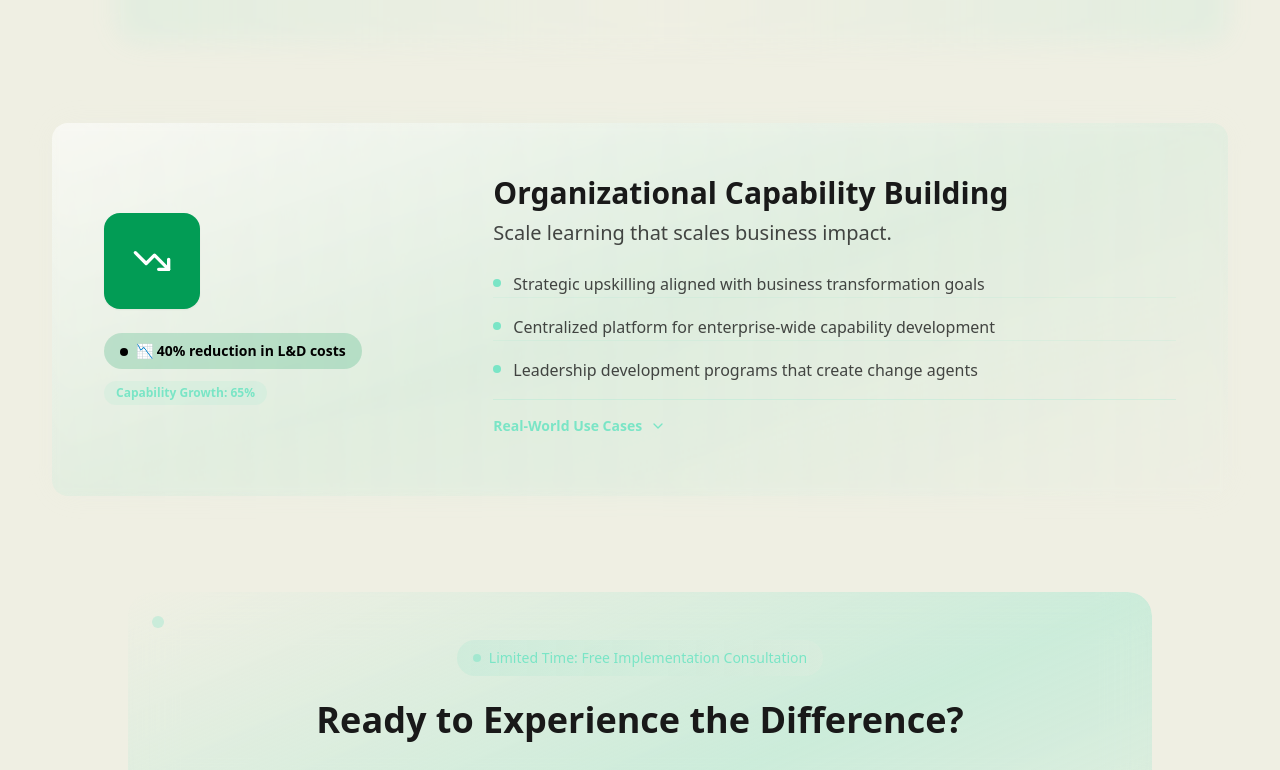
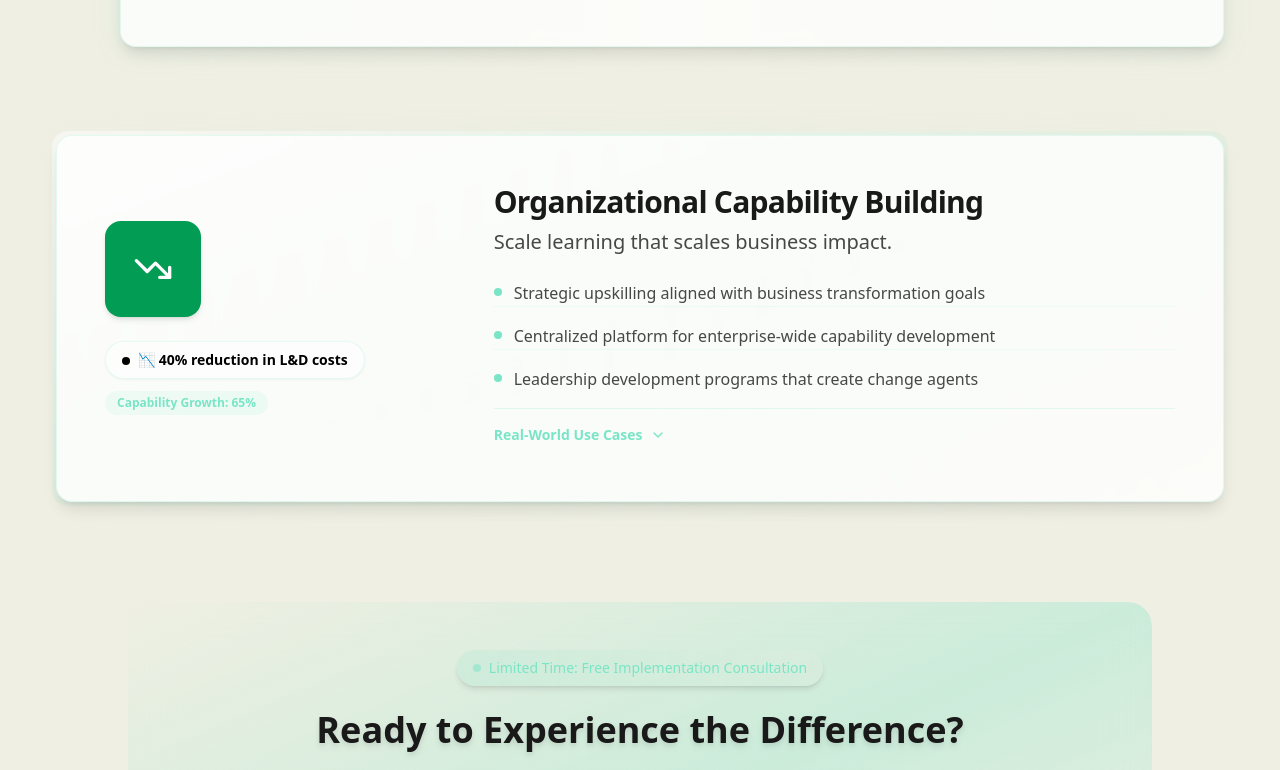
Before and after one commit to kkarakas-lxera/lxera-vision-platform, a React (Vite) app: page / in a window 1280 px wide. Shown: the part 3700-4470 px from the top of the page. Built offline with nearby package versions, Linux system fonts and the light colour scheme.

Commit message:
Refactor: Apply layout improvements
Apply all suggested layout improvements, including visual grouping, spacing, typography, and animation enhancements.

```diff
--- a/src/components/CapabilityCard.tsx
+++ b/src/components/CapabilityCard.tsx
@@ -36,29 +36,39 @@ const CapabilityCard = ({
   const [isExpanded, setIsExpanded] = useState(false);
 
   return (
-    <div
-      className="relative group transition-all duration-700 animate-fade-in-up p-0 md:p-1"
-      style={{animationDelay: `${300 + index * 150}ms`}}
+    <section
+      className="relative group transition-all duration-700 animate-fade-in-up p-0 md:p-1 focus-within:ring-2 focus-within:ring-future-green/40 rounded-2xl"
+      tabIndex={0}
+      style={{ animationDelay: `${300 + index * 150}ms` }}
+      aria-label={title}
     >
-      {/* Gradient background band, no card border */}
+      {/* Soft grouping background */}
       <div className={`absolute inset-0 blur-xs rounded-2xl pointer-events-none
         ${index % 2 === 0
-          ? "bg-gradient-to-br from-white/55 via-future-green/10 to-smart-beige/30"
-          : "bg-gradient-to-bl from-future-green/8 via-white/20 to-smart-beige/30"
+          ? "bg-gradient-to-br from-white/50 via-future-green/10 to-smart-beige/30"
+          : "bg-gradient-to-bl from-future-green/12 via-white/20 to-smart-beige/30"
         }
       `}></div>
-      <div className="relative z-10 flex flex-col lg:flex-row items-center backdrop-blur-[2px] p-6 lg:p-8 xl:p-12 min-h-[260px] md:min-h-[240px]">
+
+      <div className="relative z-10 flex flex-col lg:flex-row items-center backdrop-blur-[2px] p-6 lg:p-8 xl:p-12 min-h-[260px] md:min-h-[240px] shadow-lg hover:shadow-2xl bg-white/80 rounded-2xl transition-all duration-300 border border-future-green/20">
         {/* Icon & Stat */}
         <div className="lg:w-1/3 flex flex-col items-center lg:items-start mb-4 lg:mb-0">
+          {/* Icon: enhanced shadow, bounce, pulse and clear focus */}
           <div
-            className={`w-20 h-20 md:w-24 md:h-24 ${iconBg} rounded-2xl flex items-center justify-center mb-6 shadow-sm transition-all duration-300
-              group-hover:shadow-2xl group-hover:scale-110 group-hover:animate-bounce-slow
+            className={`w-20 h-20 md:w-24 md:h-24 ${iconBg} rounded-2xl flex items-center justify-center mb-6 shadow-md transition-all duration-300
+              group-hover:shadow-emerald-200 group-hover:scale-110 group-hover:animate-bounce-slow focus-visible:ring focus-visible:ring-future-green/50
             `}
+            tabIndex={-1}
+            aria-hidden="true"
           >
-            <Icon className="w-10 h-10 text-white transition-all duration-300 group-hover:scale-110 group-hover:drop-shadow-lg" />
+            <Icon
+              className="w-10 h-10 text-white transition-all duration-300 group-hover:scale-110 group-hover:drop-shadow-lg group-hover:animate-pulse-slow"
+              aria-label={`${title} icon`}
+            />
           </div>
-          <div className="flex items-center gap-2">
-            <span className={`text-xs md:text-sm font-semibold px-4 py-2 rounded-full ${badgeBg} ${badgeBorder}`}>
+          {/* Impact metric badge, with accessibility */}
+          <div className="flex items-center gap-2" tabIndex={-1}>
+            <span className={`text-xs md:text-sm font-semibold px-4 py-2 rounded-full ${badgeBg} ${badgeBorder} border border-future-green/20 drop-shadow-sm bg-white/80`}>
               <span className="w-2 h-2 bg-current rounded-full inline-block mr-2"></span>
               {impactStat}
             </span>
@@ -70,36 +80,44 @@ const CapabilityCard = ({
           )}
         </div>
         <div className="lg:w-2/3 pl-0 lg:pl-8">
-          <h3 className="text-2xl md:text-3xl font-bold text-business-black mb-2">
+          {/* Headings: hierarchy improved */}
+          <h3 className="text-2xl md:text-3xl font-extrabold text-business-black mb-2 tracking-tight leading-tight">
             {title}
           </h3>
           <p className="text-lg md:text-xl text-business-black/80 font-medium mb-6">
             {valueStatement}
           </p>
+
+          {/* Bullets: more space, visual dividers for grouping */}
           <ul className="space-y-0 mb-4">
             {features.map((feature, featureIndex) => (
               <li
                 key={featureIndex}
-                className={`flex items-start text-business-black/80 text-base relative
+                className={`flex items-start text-business-black/80 text-base relative transition-colors duration-200
                   ${featureIndex > 0 ? "pt-4 mt-2 border-t border-future-green/10" : ""}
                 `}
+                aria-label={`Feature: ${feature.replace(/(<([^>]+)>)/gi, "")}`}
               >
                 <span className="w-2 h-2 bg-future-green rounded-full mt-2 mr-3 flex-shrink-0"></span>
                 <span dangerouslySetInnerHTML={{ __html: feature }} className="leading-relaxed" />
               </li>
             ))}
           </ul>
+
+          {/* Use Cases accordion, visually grouped */}
           {useCases.length > 0 && (
             <div className="border-t border-future-green/20 pt-4 mt-2">
               <button
                 onClick={() => setIsExpanded(!isExpanded)}
-                className="flex items-center gap-2 text-future-green hover:text-emerald font-semibold text-sm mb-2 focus:outline-none"
+                className="flex items-center gap-2 text-future-green hover:text-emerald font-semibold text-sm mb-2 focus-visible:outline-none focus-visible:ring focus-visible:ring-future-green/50"
+                aria-expanded={isExpanded}
+                aria-controls={`usecases-${index}`}
               >
                 <span>Real-World Use Cases</span>
                 {isExpanded ? <ChevronUp className="w-4 h-4" /> : <ChevronDown className="w-4 h-4" />}
               </button>
               {isExpanded && (
-                <div className="space-y-2 mt-2">
+                <div className="space-y-2 mt-2" id={`usecases-${index}`}>
                   {useCases.map((useCase, idx) => (
                     <div key={idx} className="flex items-start gap-2 text-business-black/70 text-sm">
                       <span className="w-1.5 h-1.5 bg-emerald rounded-full mt-2 flex-shrink-0"></span>
@@ -112,7 +130,7 @@ const CapabilityCard = ({
           )}
         </div>
       </div>
-    </div>
+    </section>
   );
 };
 
--- a/src/components/WhyLXERASection.tsx
+++ b/src/components/WhyLXERASection.tsx
@@ -30,7 +30,8 @@ const WhyLXERASection = () => {
       </div>
 
       <section id="platform" className="w-full pt-4 pb-24 px-0 sm:px-6 lg:px-12 relative overflow-hidden">
-        <div className="absolute inset-0 bg-gradient-to-br from-future-green/3 via-smart-beige/60 to-future-green/8"></div>
+        {/* Improved gradient transition for visual separation */}
+        <div className="absolute inset-0 bg-gradient-to-br from-future-green/4 via-smart-beige/70 to-future-green/10"></div>
         <div className="absolute inset-0 bg-gradient-to-tr from-smart-beige/30 via-transparent to-future-green/8"></div>
         <AnimatedBackground />
         <div className="max-w-7xl mx-auto relative z-10">
@@ -39,22 +40,19 @@ const WhyLXERASection = () => {
             subtitle="Strategic Outcomes with Tangible Impact"
           />
 
-          {/* Intro box with StatsCounter removed as requested */}
-
-          {/* Testimonial Carousel removed as requested */}
-
+          {/* Capability filter bar */}
           <CapabilityFilter
             activeFilter={activeFilter}
             onFilterChange={setActiveFilter}
           />
 
-          {/* Capabilities grid as open bands, less card-like */}
+          {/* Capabilities grid: add more spacing, grouping on mobile */}
           <div className="space-y-16 lg:space-y-20 px-1">
             {filteredCapabilities.map((capability, index) => (
               <div
                 key={index}
-                className={`relative group ${index % 2 === 1 ? 'lg:ml-16' : ''}`}
-                style={{animationDelay: `${400 + index * 200}ms`}}
+                className={`relative group ${index % 2 === 1 ? 'lg:ml-16' : ''} transition-all duration-500`}
+                style={{ animationDelay: `${400 + index * 200}ms` }}
               >
                 {/* Decorative band, no sharp border */}
                 <div className={`absolute inset-0 blur-md rounded-3xl group-hover:scale-105 group-hover:opacity-70 transition-all duration-700 pointer-events-none
@@ -71,38 +69,37 @@ const WhyLXERASection = () => {
             ))}
           </div>
 
-          {/* CTA section softened, no outlined box */}
+          {/* Section CTA: Enhance focus */}
           <div className="mt-24 text-center animate-fade-in-up animate-delay-1000">
             <div className="relative max-w-5xl mx-auto overflow-hidden rounded-3xl">
-              <div className="absolute inset-0 bg-gradient-to-br from-smart-beige/70 via-future-green/30 to-smart-beige/50 backdrop-blur-xl shadow-2xl"></div>
-
+              <div className="absolute inset-0 bg-gradient-to-br from-smart-beige/85 via-future-green/30 to-smart-beige/70 backdrop-blur-xl shadow-2xl"></div>
               <div className="relative p-10 lg:p-12">
-                <div className="absolute top-6 left-6 w-3 h-3 bg-future-green/30 rounded-full"></div>
-                <div className="absolute bottom-6 right-6 w-2 h-2 bg-smart-beige/60 rounded-full"></div>
-
                 {/* Urgency indicator */}
-                <div className="inline-flex items-center gap-2 bg-gradient-to-r from-future-green/15 to-smart-beige/20 text-future-green text-sm font-medium px-4 py-2 rounded-full mb-6">
+                <div className="inline-flex items-center gap-2 bg-gradient-to-r from-future-green/15 to-smart-beige/20 text-future-green text-sm font-medium px-4 py-2 rounded-full mb-6 shadow-md">
                   <div className="w-2 h-2 bg-future-green rounded-full animate-pulse"></div>
                   Limited Time: Free Implementation Consultation
                 </div>
 
-                <h3 className="text-3xl lg:text-4xl font-bold text-business-black mb-6 hover:text-future-green transition-colors duration-500">
+                {/* CTA heading */}
+                <h3 className="text-3xl lg:text-4xl font-bold text-business-black mb-6 hover:text-future-green transition-colors duration-500 drop-shadow-md">
                   Ready to Experience the Difference?
                 </h3>
                 <p className="text-xl text-business-black/80 leading-relaxed mb-8 max-w-3xl mx-auto">
                   Join forward-thinking organizations that are already transforming their learning and development with LXERA's innovative platform.
                 </p>
 
+                {/* Enhanced CTA Buttons */}
                 <div className="flex flex-col sm:flex-row gap-4 justify-center items-center mb-8">
-                  <button className="group bg-future-green hover:bg-emerald text-business-black hover:text-white px-8 py-4 rounded-full font-semibold text-lg transition-all duration-300 hover:scale-105 hover:shadow-lg shadow-md relative overflow-hidden">
+                  <button className="group bg-future-green hover:bg-emerald text-business-black hover:text-white px-8 py-4 rounded-full font-semibold text-lg transition-all duration-300 hover:scale-105 hover:shadow-emerald-300 shadow-md relative overflow-hidden focus-visible:ring-2 focus-visible:ring-emerald/50 focus:outline-none shadow-emerald-200">
                     <span className="relative z-10">Start Your Transformation</span>
                     <div className="absolute inset-0 bg-gradient-to-r from-transparent via-white/20 to-transparent transform -skew-x-12 -translate-x-full group-hover:translate-x-full transition-transform duration-700"></div>
                   </button>
-                  <button className="border-2 border-future-green text-future-green hover:bg-future-green hover:text-white px-8 py-4 rounded-full font-semibold text-lg transition-all duration-300 hover:scale-105">
+                  <button className="border-2 border-future-green text-future-green hover:bg-future-green hover:text-white px-8 py-4 rounded-full font-semibold text-lg transition-all duration-300 hover:scale-105 focus-visible:ring-2 focus-visible:ring-emerald/30">
                     Watch Interactive Demo
                   </button>
                 </div>
 
+                {/* Features */}
                 <div className="flex flex-wrap justify-center gap-6 text-sm text-business-black/60">
                   <span className="flex items-center gap-2 bg-white/60 rounded-full px-3 py-1">
                     <div className="w-1.5 h-1.5 bg-future-green rounded-full animate-pulse"></div>
```
